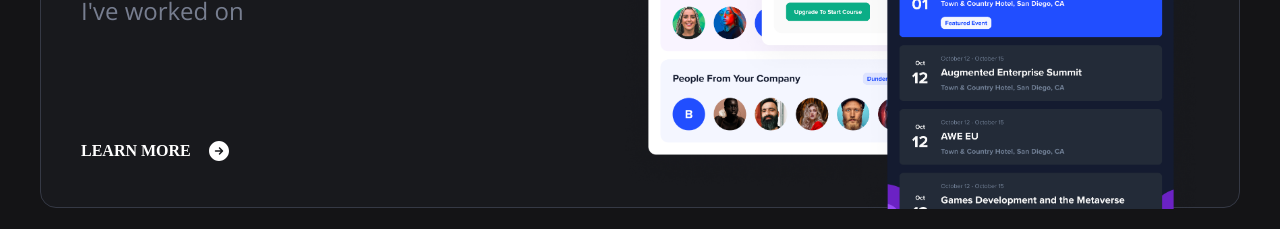
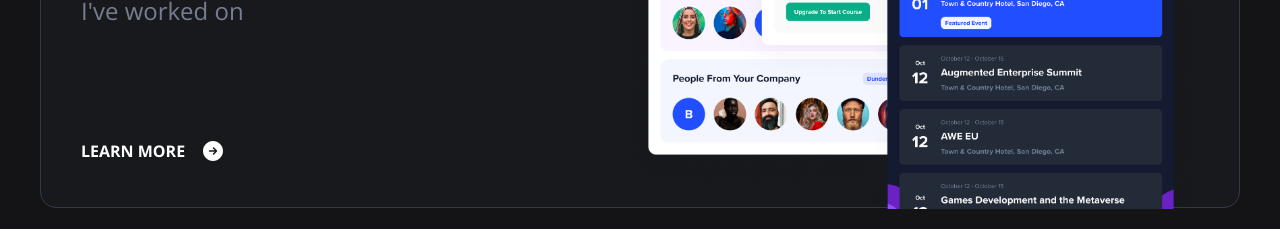
Before and after one commit to aforauvik/myapp, a React (Create React App) app: page / in a window 1280 px wide. Shown: the part 1940-2169 px from the top of the page. Built offline with nearby package versions, Linux system fonts and the light colour scheme.

Commit message:
font update

```diff
--- a/src/Card/Card.module.css
+++ b/src/Card/Card.module.css
@@ -240,14 +240,13 @@
 }
 
 .learnMoreLink {
-	font-family: "Ubuntu";
+	font-family: "Open Sans";
 	font-style: normal;
 	font-weight: 700;
 	font-size: 16px;
 	line-height: 24px;
 	text-transform: uppercase;
 	text-align: left;
-
 	color: #ffffff;
 }
 
```
